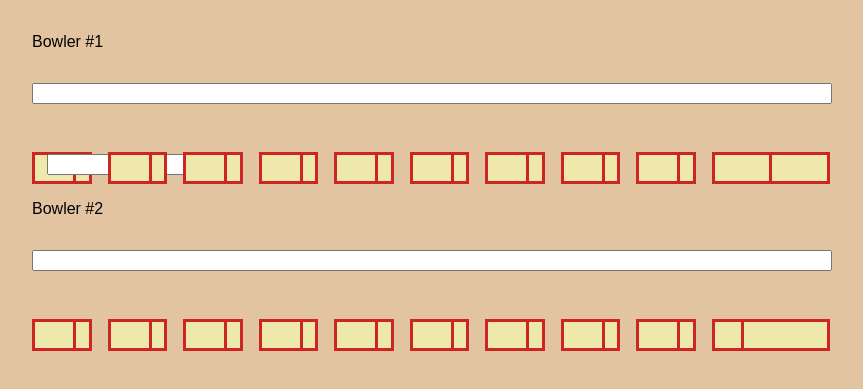
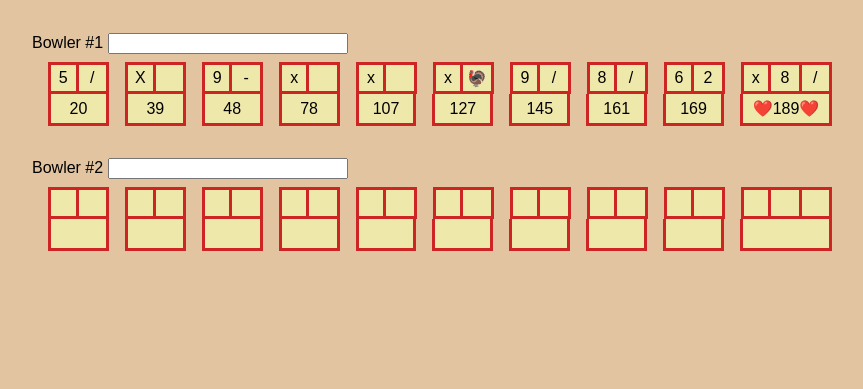
Before and after one commit to Jim-Fuhrman/Bowling, a website built with Vite: page usingMixinsExtends.html in a window 1280 px wide. Shown: the part 327-716 px from the top of the page, without its empty margins (208-1071 px from the left). Built offline with nearby package versions, Linux system fonts and the light colour scheme.

Commit message:
replaced my @mixin with a placeholder

```diff
--- a/style.scss
+++ b/style.scss
@@ -42,7 +42,8 @@ body {
   width: 15rem;
 }
 
-@mixin bowlingFrames() {
+/* the following is a placeholder. */
+%bowlingFrame {
   margin-right: 0rem;
   border: 0.2rem solid vars.$borderColor;
   background-color: vars.$frameBkgdColor;
@@ -50,27 +51,27 @@ body {
   justify-content: center;
   align-items: center;
   height: 2rem;
+}
+
+.bowlingFrame--small {
+  @extend %bowlingFrame;
+  width: 2rem;
   &:hover {
     background-color: vars.$frameHoverColor;
   }
 }
 
-.bowlingFrame {
-  @include bowlingFrames;
-
-  &--small {
-    @extend .bowlingFrame;
-    width: 2rem;
-  }
-
-  &--large {
-    @extend .bowlingFrame;
-    width: 3.9rem;
-    border-left: 0.2rem solid vars.$borderColor;
-    border-top: 0;
-    margin-left: 1rem;
+.bowlingFrame--large {
+  @extend %bowlingFrame;
+  width: 3.9rem;
+  border-left: 0.2rem solid vars.$borderColor;
+  border-top: 0;
+  margin-left: 1rem;
+  &:hover {
+    background-color: vars.$frameHoverColor;
   }
 }
+
 
 .bowlingFramesRow {
   display: flex;
@@ -95,7 +96,7 @@ body {
   border-left: 0;
 }
 
-.bowlingFrame:first-of-type,
+.bowlingFrame--small:first-of-type
 .bowlingFrame--large:first-of-type
 {
   margin-left: 0;
--- a/usingMixinsExtends.html
+++ b/usingMixinsExtends.html
@@ -4,51 +4,102 @@
     <meta charset="UTF-8" />
     <meta http-equiv="X-UA-Compatible" content="IE=edge" />
     <meta name="viewport" content="width=device-width, initial-scale=1.0" />
-    <link rel="stylesheet" href="usingMixinsExtends.scss" />
+    <link rel="stylesheet" href="style.scss" />
     <title>Bowling</title>
   </head>
   <body>
-    <!-- usingMixinsExtends.html -->
-    <!-- To make the bowling app work (1) type npm run dev (2) click http://127.0.0.1:5173 -->
-    <!-- To make the bowling app work (1) type npm run dev (2) click http://127.0.0.1:5173 -->
-    <!-- To make the bowling app work (1) type npm run dev (2) click http://127.0.0.1:5173 -->
+    <!-- using index.html -->
     <div class="container">
-      <img src="https://images.unsplash.com/photo-1538511059256-46e76f13f071?ixlib=rb-1.2.1&ixid=MnwxMjA3fDB8MHxzZWFyY2h8Nnx8Ym93bGluZ3xlbnwwfHwwfHw%3D&auto=format&fit=crop&w=500&q=60" alt="bowling picture won't load" />
-      <form class="hide bowlers" action="">
-        <div class="left-align">
-          <label for="bowler1">Bowler #1</label>
-          <input class="bowler" type="text" name="bowler1" />
+      <!-- Look at YelpCamp/public/stylesheets/landing.css -->
+      <!-- <img src="https://images.unsplash.com/photo-1538511059256-46e76f13f071?ixlib=rb-1.2.1&ixid=MnwxMjA3fDB8MHxzZWFyY2h8Nnx8Ym93bGluZ3xlbnwwfHwwfHw%3D&auto=format&fit=crop&w=500&q=60" alt="bowling picture won't load" /> -->
+      <img src="https://images.unsplash.com/photo-1545056453-f0359c3df6db?ixlib=rb-1.2.1&ixid=MnwxMjA3fDB8MHxzZWFyY2h8M3x8Ym93bGluZ3xlbnwwfHwwfHw%3D&auto=format&fit=crop&w=500&q=60" alt="bowling picture won't load" />
+      <form class="hide" action="">
+        <div class="bowler">
+          <div class="left-align">
+            <label for="bowler1">Bowler #1</label>
+            <input class="bowlerName" type="text" name="bowler1" />
+          </div>
+          <div class="bowlingFramesRow--small">
+            <div class="bowlingFrame--small">5</div>
+            <div class="bowlingFrame--small">/</div>
+            <div class="bowlingFrame--small">X</div>
+            <div class="bowlingFrame--small"></div>
+            <div class="bowlingFrame--small">9</div>
+            <div class="bowlingFrame--small">-</div>
+            <div class="bowlingFrame--small">x</div>
+            <div class="bowlingFrame--small"></div>
+            <div class="bowlingFrame--small">x</div>
+            <div class="bowlingFrame--small"></div>
+            <div class="bowlingFrame--small">x</div>
+            <div class="bowlingFrame--small">🦃</div>
+            <div class="bowlingFrame--small">9</div>
+            <div class="bowlingFrame--small">/</div>
+            <div class="bowlingFrame--small">8</div>
+            <div class="bowlingFrame--small">/</div>
+            <div class="bowlingFrame--small">6</div>
+            <div class="bowlingFrame--small">2</div>
+            <div class="bowlingFrame--small">x</div>
+            <div class="bowlingFrame--small">8</div>
+            <div class="bowlingFrame--small">/</div>
+          </div>
+          <div class="bowlingFramesRow--large">
+            <div class="bowlingFrame--large">20</div>
+            <div class="bowlingFrame--large">39</div>
+            <div class="bowlingFrame--large">48</div>
+            <div class="bowlingFrame--large">78</div>
+            <div class="bowlingFrame--large">107</div>
+            <div class="bowlingFrame--large">127</div>
+            <div class="bowlingFrame--large">145</div>
+            <div class="bowlingFrame--large">161</div>
+            <div class="bowlingFrame--large">169</div>
+            <div class="bowlingFrame--large">❤️189❤️</div>
+          </div>
         </div>
-        <div class="bowlingFrames">
-          <div class="bowlingFrame"><div class="frames"><input type="text" name="b1f1"></div></div>
-          <div class="bowlingFrame"><div class="frames"></div></div>
-          <div class="bowlingFrame"><div class="frames"></div></div>
-          <div class="bowlingFrame"><div class="frames"></div></div>
-          <div class="bowlingFrame"><div class="frames"></div></div>
-          <div class="bowlingFrame"><div class="frames"></div></div>
-          <div class="bowlingFrame"><div class="frames"></div></div>
-          <div class="bowlingFrame"><div class="frames"></div></div>
-          <div class="bowlingFrame"><div class="frames"></div></div>
-          <div class="bowlingFrame--10"><div class="frames frames--10"></div></div>
-        </div>
-        <div class="left-align">
-          <label for="bowler2">Bowler #2</label>
-          <input class="bowler" type="text" name="bowler2" />
-        </div>
-        <div class="bowlingFrames">
-          <div class="bowlingFrame"><div class="frames"></div></div>
-          <div class="bowlingFrame"><div class="frames"></div></div>
-          <div class="bowlingFrame"><div class="frames"></div></div>
-          <div class="bowlingFrame"><div class="frames"></div></div>
-          <div class="bowlingFrame"><div class="frames"></div></div>
-          <div class="bowlingFrame"><div class="frames"></div></div>
-          <div class="bowlingFrame"><div class="frames"></div></div>
-          <div class="bowlingFrame"><div class="frames"></div></div>
-          <div class="bowlingFrame"><div class="frames"></div></div>
-          <div class="bowlingFrame--10"><div class="frames"></div></div>
+
+        <div class="bowler">
+          <div class="left-align">
+            <label for="bowler1">Bowler #2</label>
+            <input class="bowlerName" type="text" name="bowler1" />
+          </div>
+          <div class="bowlingFramesRow--small">
+            <div class="bowlingFrame--small"></div>
+            <div class="bowlingFrame--small"></div>
+            <div class="bowlingFrame--small"></div>
+            <div class="bowlingFrame--small"></div>
+            <div class="bowlingFrame--small"></div>
+            <div class="bowlingFrame--small"></div>
+            <div class="bowlingFrame--small"></div>
+            <div class="bowlingFrame--small"></div>
+            <div class="bowlingFrame--small"></div>
+            <div class="bowlingFrame--small"></div>
+            <div class="bowlingFrame--small"></div>
+            <div class="bowlingFrame--small"></div>
+            <div class="bowlingFrame--small"></div>
+            <div class="bowlingFrame--small"></div>
+            <div class="bowlingFrame--small"></div>
+            <div class="bowlingFrame--small"></div>
+            <div class="bowlingFrame--small"></div>
+            <div class="bowlingFrame--small"></div>
+            <div class="bowlingFrame--small"></div>
+            <div class="bowlingFrame--small"></div>
+            <div class="bowlingFrame--small"></div>
+          </div>
+          <div class="bowlingFramesRow--large">
+            <div class="bowlingFrame--large"></div>
+            <div class="bowlingFrame--large"></div>
+            <div class="bowlingFrame--large"></div>
+            <div class="bowlingFrame--large"></div>
+            <div class="bowlingFrame--large"></div>
+            <div class="bowlingFrame--large"></div>
+            <div class="bowlingFrame--large"></div>
+            <div class="bowlingFrame--large"></div>
+            <div class="bowlingFrame--large"></div>
+            <div class="bowlingFrame--large"></div>
+          </div>
         </div>
       </form>
-    </div>
+    </div>  <!-- container class closing div -->
     <script type="module" src="main.js"></script>
+    <!-- <script type="module" src="RecursiveFunctions.js"></script> -->
   </body>
 </html>
--- a/usingMixinsExtends.scss
+++ b/usingMixinsExtends.scss
@@ -15,63 +15,97 @@ body {
   -webkit-font-smoothing: antialiased;
   -moz-osx-font-smoothing: grayscale;
   -webkit-text-size-adjust: 100%;
+  display: flex;
+  flex-direction: column;
 }
 
 .container {
   width: 50rem;
-  margin: 5rem auto;
-}
+  margin: 1rem auto;
 
-.bowlers {
-  display: flex;
-  flex-direction: column;
 }
 
 .bowlers:first-of-type {
   margin-top: 2rem;
 }
 
+.left-align {
+  text-align: left;
+}
+
 .bowler {
+  width: 100%;
+  margin: 2rem auto;
+}
+
+.bowlerName {
   width: 15rem;
 }
 
-@mixin bowlingFrame() {
+@mixin bowlingFrames() {
+  margin-right: 0rem;
   border: 0.2rem solid vars.$borderColor;
-  margin: 1rem;
-  margin-right: 0.1rem;
   background-color: vars.$frameBkgdColor;
-  width: 4rem;
+  display: flex;
+  justify-content: center;
+  align-items: center;
   height: 2rem;
-
   &:hover {
     background-color: vars.$frameHoverColor;
   }
 }
 
-.bowlingFrames {
-  display: flex;
-}
+.bowlingFrame {
+  @include bowlingFrames;
 
-.bowlingFrame {
-  @include bowlingFrame;
+  &--small {
+    @extend .bowlingFrame;
+    width: 2rem;
+  }
 
-  &--10 {
-    @extend .bowlingFrame; //no left curly brace should be on the same line as the @extend
-    width: 8rem;
+  &--large {
+    @extend .bowlingFrame;
+    width: 3.9rem;
+    border-left: 0.2rem solid vars.$borderColor;
+    border-top: 0;
+    margin-left: 1rem;
   }
 }
 
-.bowlingFrame:first-of-type {
+.bowlingFramesRow {
+  display: flex;
+
+  &--small {
+    @extend .bowlingFramesRow;
+    margin-top: .5rem;
+  }
+
+  &--large {
+    @extend .bowlingFramesRow;
+    margin-top: 0;
+  }
+}
+
+.bowlingFrame--small:nth-of-type(odd) {
+  border-left: 0.2rem solid vars.$borderColor;
+  margin-left: 1rem;
+}
+
+.bowlingFrame--small:nth-of-type(even) {
+  border-left: 0;
+}
+
+.bowlingFrame:first-of-type,
+.bowlingFrame--large:first-of-type
+{
   margin-left: 0;
 }
 
-.frames {
-  border-right: 0.2rem solid vars.$borderColor;
-  width: 1.8rem;
-  height: 1.8rem;
+.bowlingFrame--small:last-of-type {
+  border-left: 0;
+  margin-left: 0;
+}
 
-  &--10 {
-    @extend .frames;
-    width: 3.6rem;
-  }
+.bowlingFrame--large:last-of-type {
+  width: 5.9rem;
 }
```
